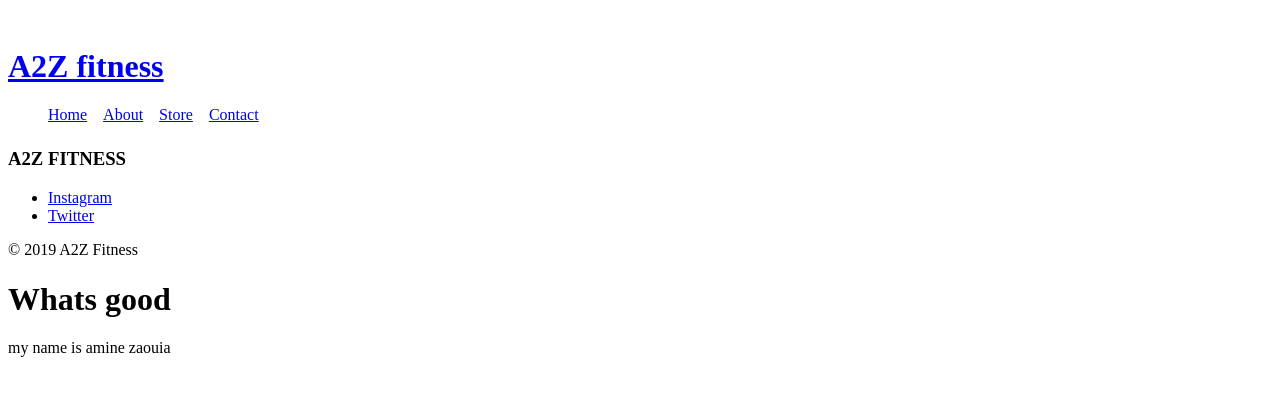
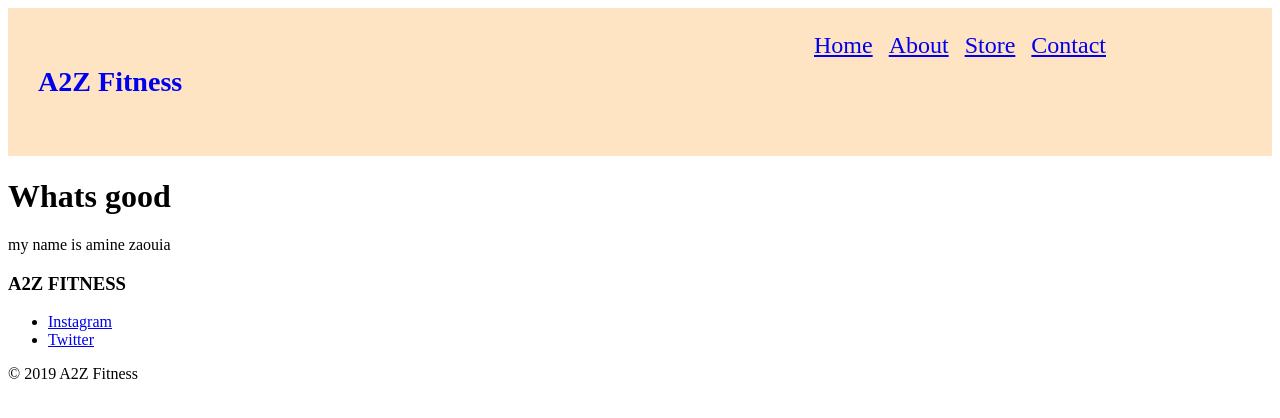
Before and after one commit to mohamedx25/a2z_fitness, a Gatsby app: page / in a window 1280 px wide. Shown: the top 418 px of the page. Built offline with nearby package versions, Linux system fonts and the light colour scheme.

Commit message:
Fix to layout updates to header
I need to figure out how to get rid of the underlines for the listlink

```diff
--- /dev/null
+++ b/src/components/layout.css
@@ -0,0 +1,20 @@
+.header{
+    background-color: bisque;
+    display: flex;
+    font-weight: 400;
+
+}
+.logo{
+    padding: 30px;
+    font-size: 1.5rem;
+    text-decoration: none;
+}
+.nav{
+    margin-left: auto;
+    margin-right: 150px;
+    font-size: 1.5rem;
+
+}
+.link{
+    text-decoration: none;
+}
--- a/src/components/layout.js
+++ b/src/components/layout.js
@@ -1,26 +1,29 @@
 import React from 'react'
 import { Link } from 'gatsby'
 import Footer from './footer'
+import './layout.css'
 
 const ListLink = props =>(
-    <li style={{ display: `inline-block`, marginRight: `1rem`}}>
+    <li style={{ display: `inline-block`, marginRight: `1rem`, textDecoration: 'none'}}>
         <Link to={props.to}>{props.children}</Link>
     </li>
 )
 export default({ children }) =>(
-    <div style= {{ margin: '3rem auto', maxWidth: '100%', backgroundColor: 'none' }}>
-      <header style={{ marginBottom: `1.5rem`}}>
-        <Link to="/" style={{ textShadow: `none`, backgroundImage: `none`}}>
-           <h1>A2Z fitness</h1>
+    <div style= {{ margin: '0 auto', maxWidth: '100%'}} >
+      <header style={{ marginBottom: `0 auto`}} className='header'>
+        <Link to="/" style={{ textShadow: `none`, backgroundImage: `none`}}
+        className='logo'>
+           <h3>A2Z Fitness</h3>
         </Link>
-        <ul>
-            <ListLink to="/">Home</ListLink>
+        <ul className='nav'>
+            <ListLink to="/" className='link'>Home</ListLink>
             <ListLink to="/about/">About</ListLink>
             <ListLink to="/store/">Store</ListLink>
             <ListLink to="/contact/">Contact</ListLink>
         </ul>
       </header>
+      {children}
       <Footer />
-      {children}
+
     </div>
 )
```
Also changed, not shown: 1 other file (tests, documents, lock files or other folders).
